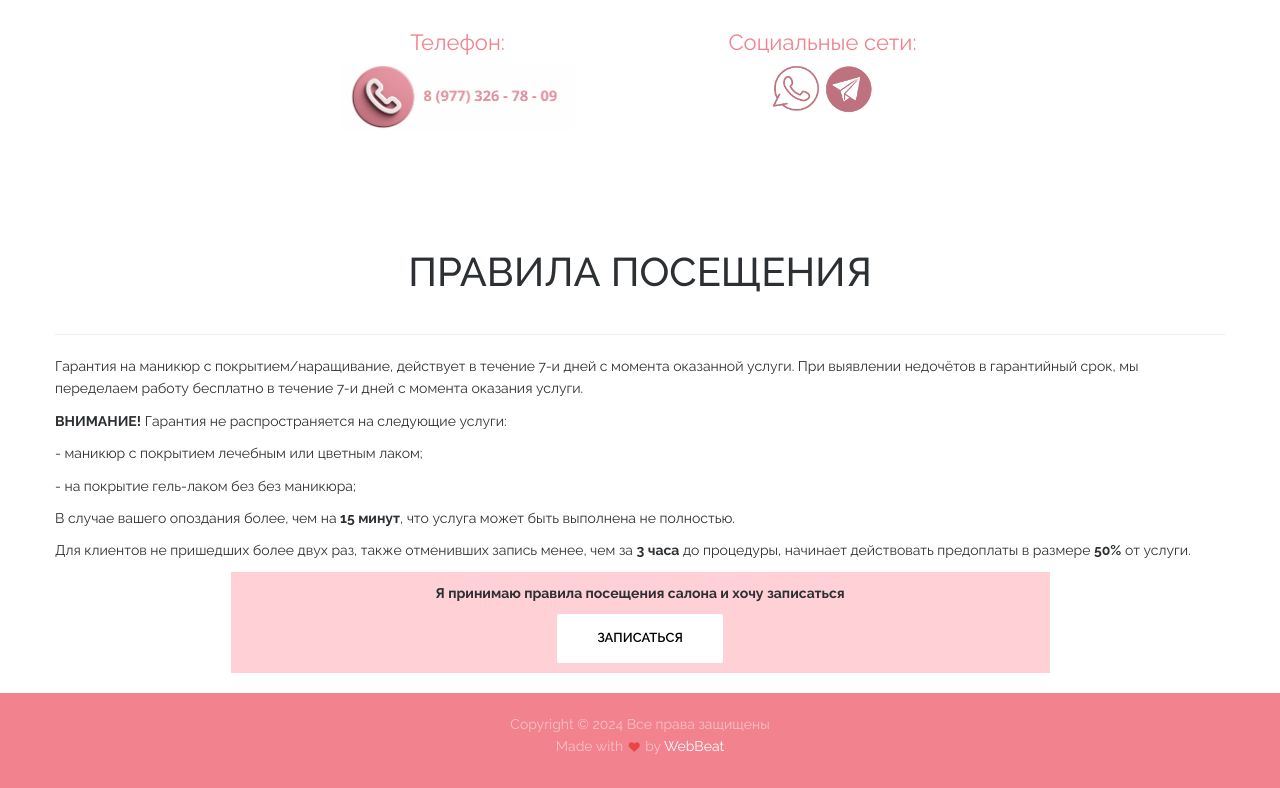
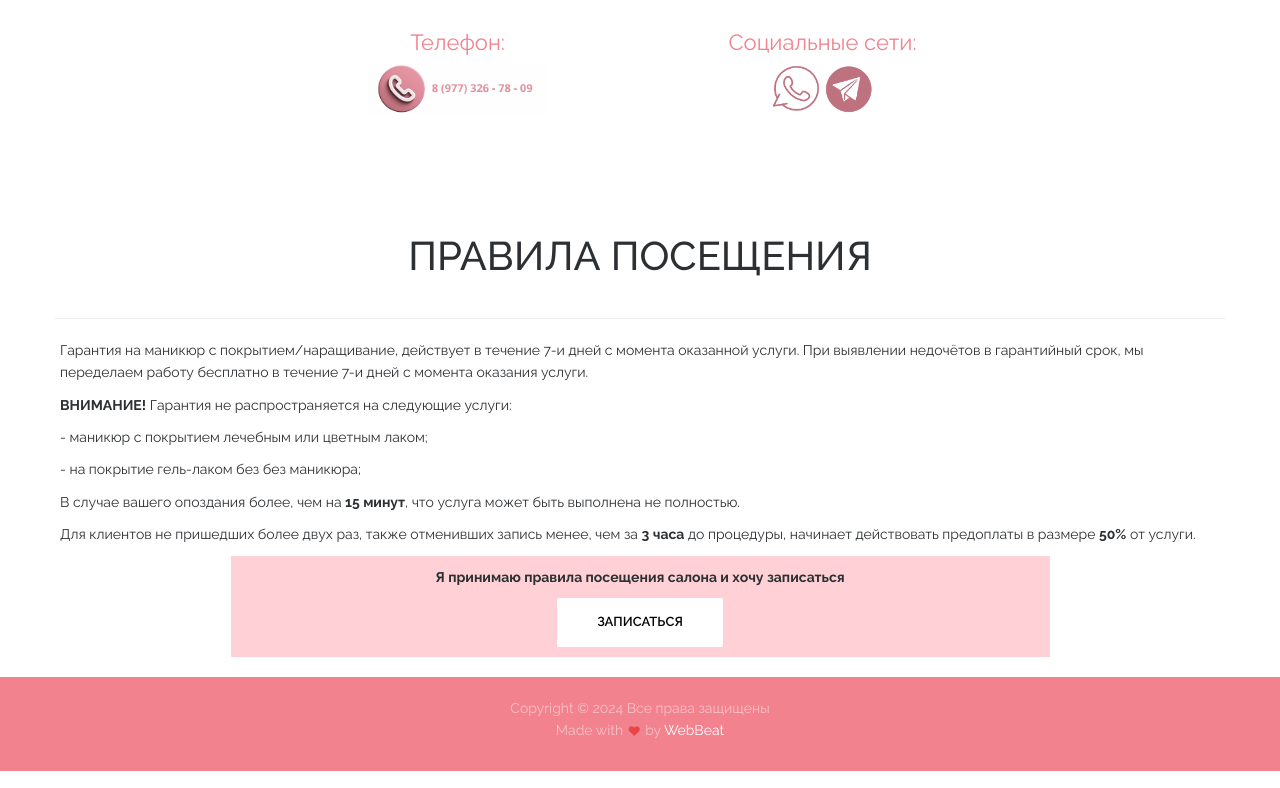
Before and after one commit to wintermute28/lightStep, a plain HTML site: page index.html in a window 1280 px wide. Shown: the part 4493-5281 px from the top of the page. Drawn offline with nearby package versions, Linux system fonts and the light colour scheme.

Commit message:
Minor fixes

```diff
--- a/css/main.css
+++ b/css/main.css
@@ -834,6 +834,8 @@ ul li {
 }
 .rules-descr p {
   color: #2d3033;
+  padding-left: 5px;
+  padding-right: 5px;
 }
 
 .no-scroll {
--- a/index.html
+++ b/index.html
@@ -356,12 +356,12 @@
                 <br>
                 <div class="footer-col col-md-6">
                     <h4 style="color: #f1828e";">Телефон:</h4>
-                    <a href="tel:89773267809"><img style="width: 70%;" src="./images/tel.png" alt=""></a>
+                    <a href="tel:89773267809"><img style="height: 50px;" src="./images/tel.png" alt=""></a>
                 </div>
                 <div class="footer-col col-md-6">
                     <h4 style="color: #f1828e";">Социальные сети:</h4>
                     <a href="https://wa.me/79773267809"><img width="50px" src="./icons/wa.png" alt="whatsApp"></a>
-                    <a href="#"><img width="50px" src="./icons/tg.png" alt="telegram"></i></a>
+                    <a href="https://t.me/+79773267809"><img width="50px" src="./icons/tg.png" alt="telegram"></i></a>
                 </div>
             </div>
         </div>
```
